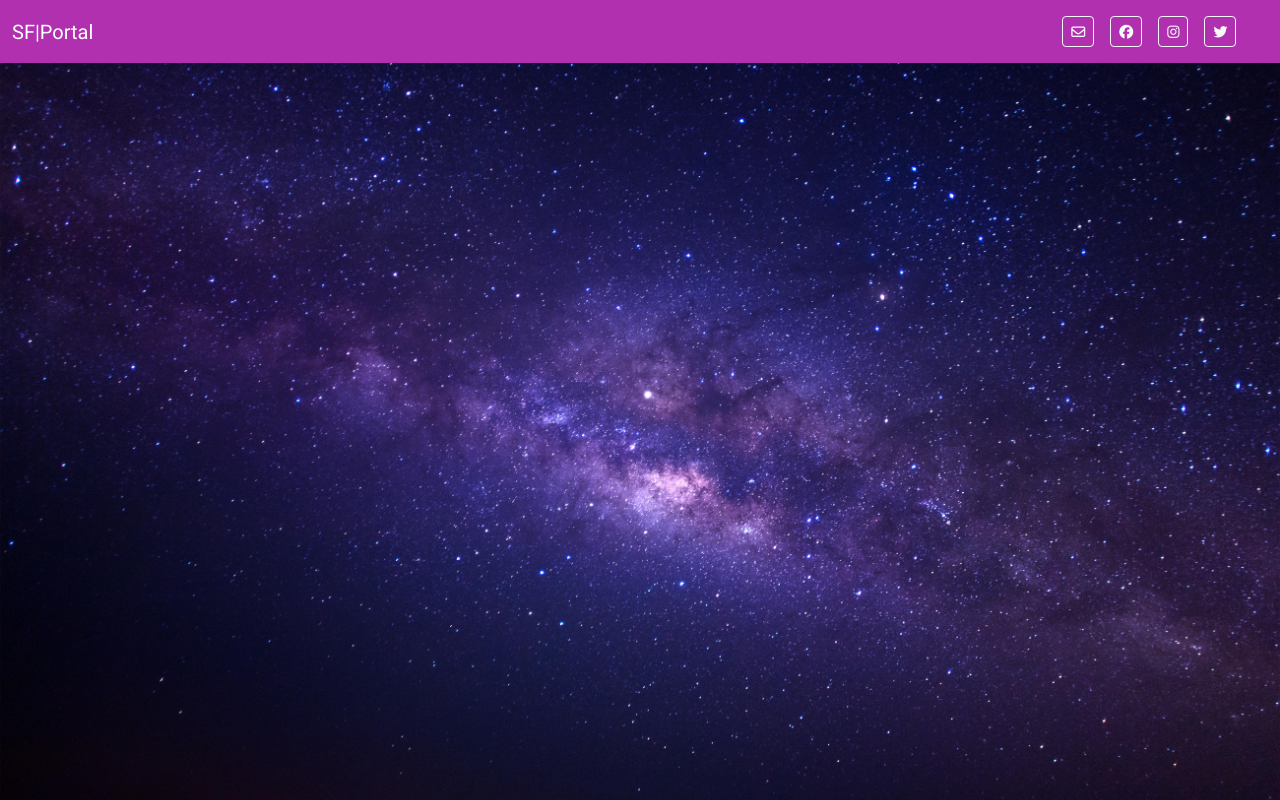
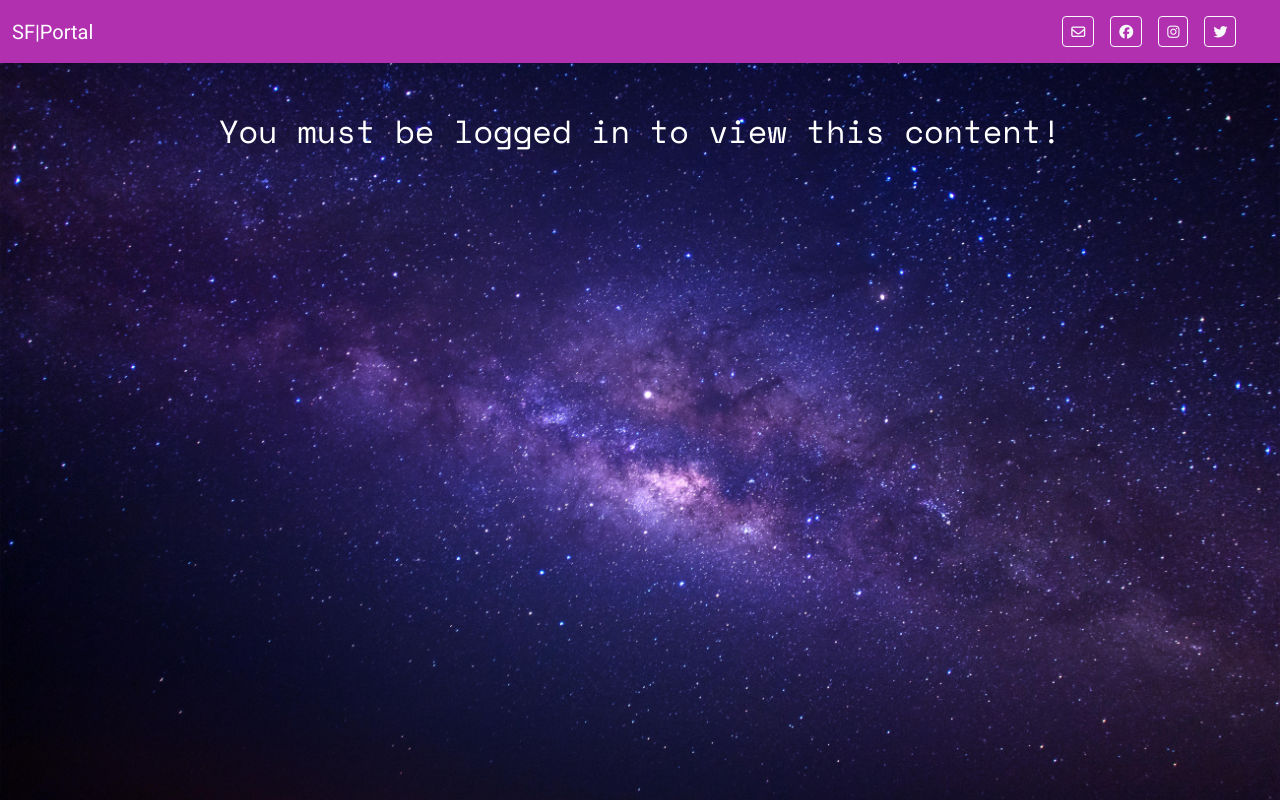
Before and after one commit to AndypSheridan/sci-fi-portal, a Django app: template templates/author_detail.html in a window 1280 px wide. Run offline with Django 3.2, Linux system fonts and the light colour scheme; the template is opened without the code that fills it, so the values that code supplies are empty; some libraries are stand-ins or nearby versions.

Commit message:
Add authentication to author detail page

```diff
--- a/templates/author_detail.html
+++ b/templates/author_detail.html
@@ -15,14 +15,17 @@ Author Bio
         <div class="row d-flex flex-wrap align-items-center mt-3 mb-3">
             <div class="col-md-4 book-detail-img">
                 {% if "placeholder" in author.author_image.url %}
-                <img class="book-img img-fluid img-responsive rounded-start author-detail-img" src="/static/images/blank-profile-picture.png" alt="Default Image">
+                <img class="book-img img-fluid img-responsive rounded-start author-detail-img"
+                    src="/static/images/blank-profile-picture.png" alt="Default Image">
                 {% else %}
-                <img src=" {{ author.author_image.url }}" class="img-fluid rounded-start mx-auto d-block author-detail-img" alt="Author Image">
+                <img src=" {{ author.author_image.url }}"
+                    class="img-fluid rounded-start mx-auto d-block author-detail-img" alt="Author Image">
                 {% endif %}
             </div>
             <div class="col-md-8 text-white">
                 <h2 class="book-title">{{ author.name }}</h1>
-                <h3 class="book-subtitle">Residence: {{ author.residence }} </h2>
+                    <h3 class="book-subtitle">Residence: {{ author.residence }}
+                </h2>
                 <h3>Born: {{ author.date_of_birth }} </h3>
                 <hr>
                 <h4>Famous works: {{ author.famous_books }}</h4>
@@ -43,11 +46,13 @@ Author Bio
                 </div>
             </div>
         </div>
-        {% else %}
-        <h2 class="text-white text-center mt-3">You must be logged in to view this content...</h2>
-    {% endif %}
     </div>
+    {% else %}
+    <div class="container author-detail-page-container">
+        <div class="row justify-content center text-center mt-3 mb-3">
+            <div class="col text-center book-detail-img">
+                <h2 class="text-white text-center mt-3">You must be logged in to view this content!</h2>
+                {% endif %}
+            </div>
 
-</div>
-
-{% endblock %}
+            {% endblock %}
```
